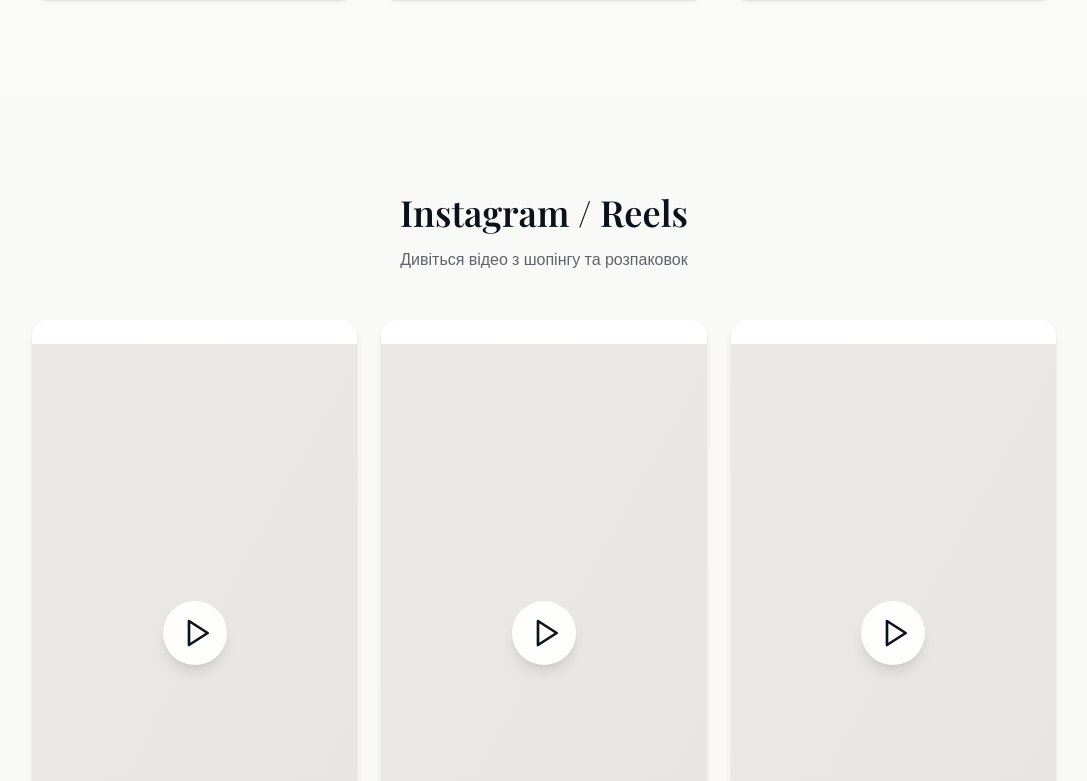
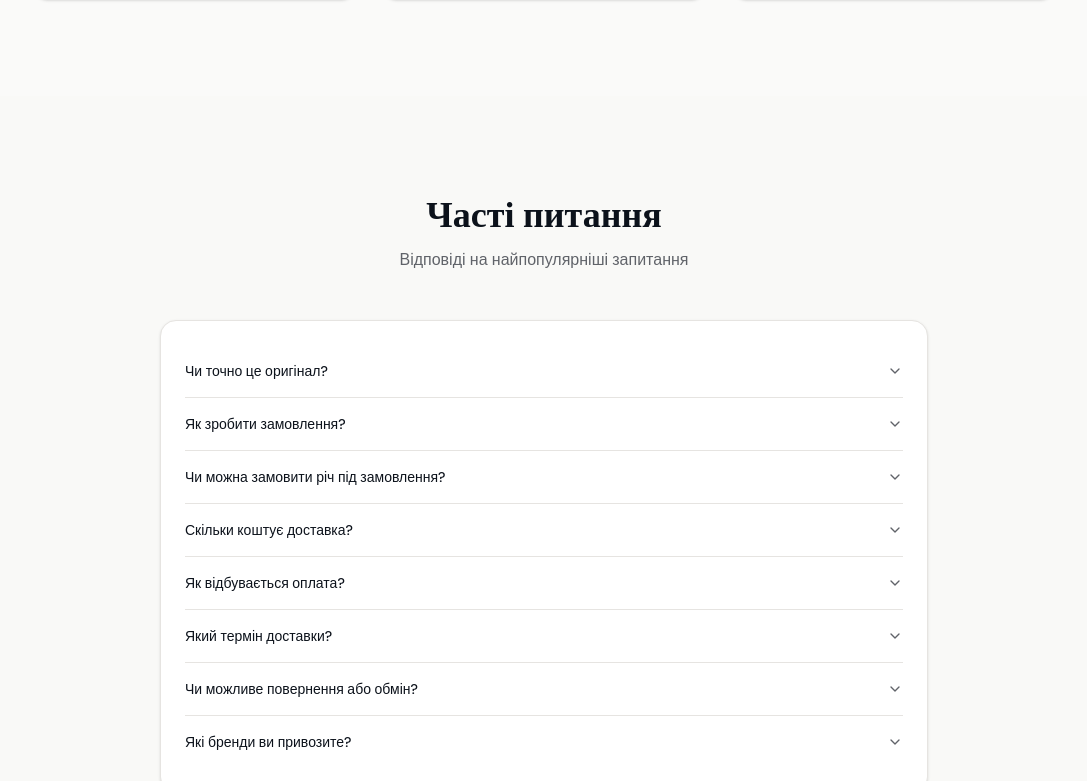
Before and after one commit to SerhiiOberemchuk/bayer-italia-landing-page, a Next.js app: page / in a window 1280 px wide. Shown: the part 4815-5596 px from the top of the page, without its empty margins (96-1183 px from the left). Built offline with nearby package versions, Linux system fonts and the light colour scheme; a web font is replaced by a local one.

Commit message:
feat: update homepage layout with new sections and components
Co-authored-by: null <135756668+SerhiiOberemchuk@users.noreply.github.com>

```diff
--- a/app/page.tsx
+++ b/app/page.tsx
@@ -9,7 +9,6 @@ import { FAQ } from "@/components/faq"
 import { FinalCTA } from "@/components/final-cta"
 import { Footer } from "@/components/footer"
 import { StickyBottomBar } from "@/components/sticky-bottom-bar"
-import { InstagramSection } from "@/components/instagram-section"
 
 export default function Home() {
   return (
@@ -21,7 +20,6 @@ export default function Home() {
       <DeliveryPayment />
       <TrustSection />
       <Reviews />
-      <InstagramSection />
       <FAQ />
       <FinalCTA />
       <Footer />
```
